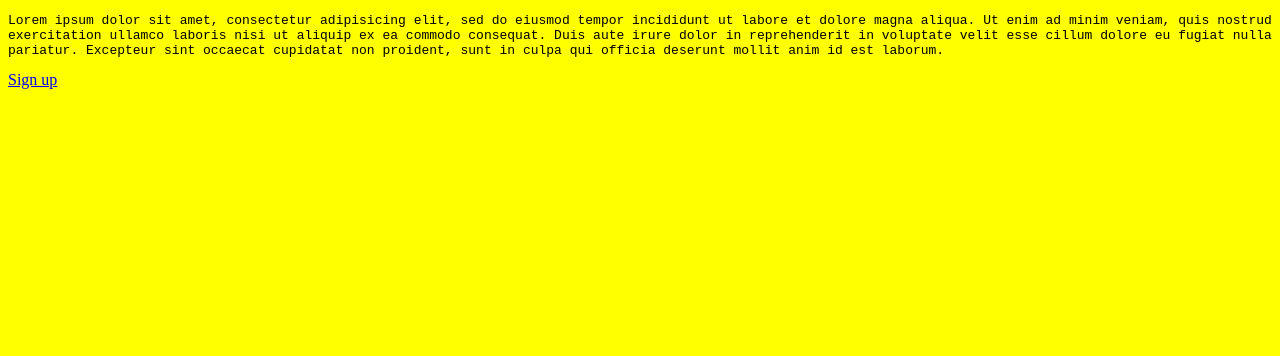
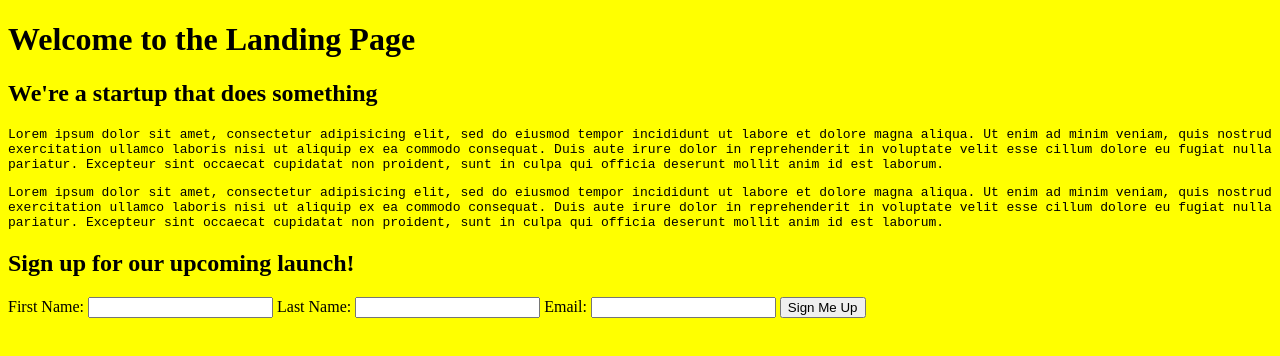
Before and after one commit to KaptejnSzyma/CapstoneProject, a plain HTML site: page index.html in a window 1280 px wide. Drawn offline with Linux system fonts and the light colour scheme.

Commit message:
created pages schema

```diff
--- a/index.html
+++ b/index.html
@@ -4,9 +4,22 @@
     <meta charset="utf-8">
     <title>Capstone</title>
     <link rel="stylesheet" href="css/master.css">
+    <link href="https://fonts.googleapis.com/css?family=Source+Sans+Pro" rel="stylesheet">
   </head>
   <body>
+    <h1>Welcome to the Landing Page</h1>
+    <h2>We're a startup that does something</h2>
     <p>Lorem ipsum dolor sit amet, consectetur adipisicing elit, sed do eiusmod tempor incididunt ut labore et dolore magna aliqua. Ut enim ad minim veniam, quis nostrud exercitation ullamco laboris nisi ut aliquip ex ea commodo consequat. Duis aute irure dolor in reprehenderit in voluptate velit esse cillum dolore eu fugiat nulla pariatur. Excepteur sint occaecat cupidatat non proident, sunt in culpa qui officia deserunt mollit anim id est laborum.</p>
-    <a href="thanks.html">Sign up</a>
+    <p>Lorem ipsum dolor sit amet, consectetur adipisicing elit, sed do eiusmod tempor incididunt ut labore et dolore magna aliqua. Ut enim ad minim veniam, quis nostrud exercitation ullamco laboris nisi ut aliquip ex ea commodo consequat. Duis aute irure dolor in reprehenderit in voluptate velit esse cillum dolore eu fugiat nulla pariatur. Excepteur sint occaecat cupidatat non proident, sunt in culpa qui officia deserunt mollit anim id est laborum.</p>
+    <h2>Sign up for our upcoming launch!</h2>
+    <form class="signup" action="thanks.html" method="get">
+      <label for="firstname">First Name:</label>
+      <input type="text" name="firstname" required>
+      <label for="lastname">Last Name:</label>
+      <input type="text" name="lastname" required>
+      <label for="email">Email:</label>
+      <input type="email" name="email" required>
+      <input id="submit" type="submit" name="" value="Sign Me Up">
+    </form>
   </body>
 </html>
```
Also changed, not shown: thanks.html (+3 -1 lines).
